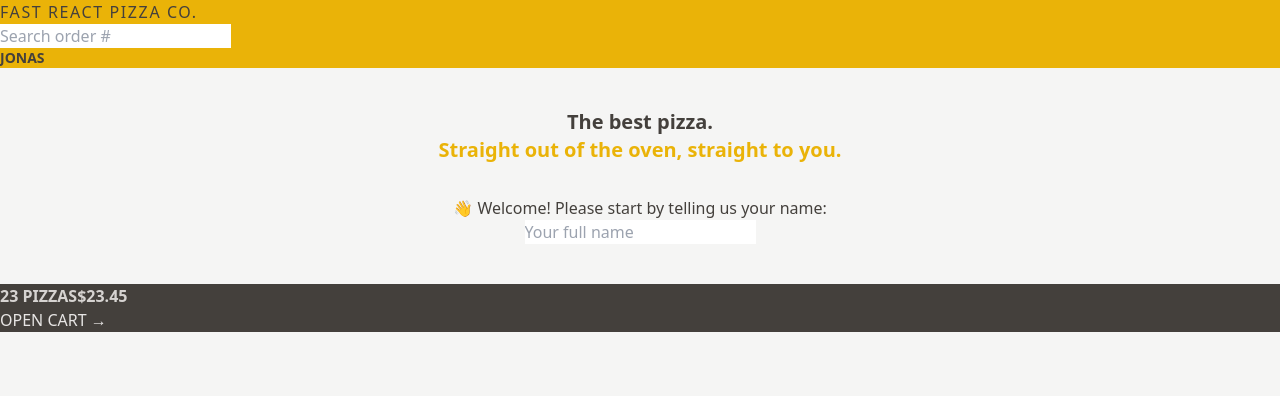
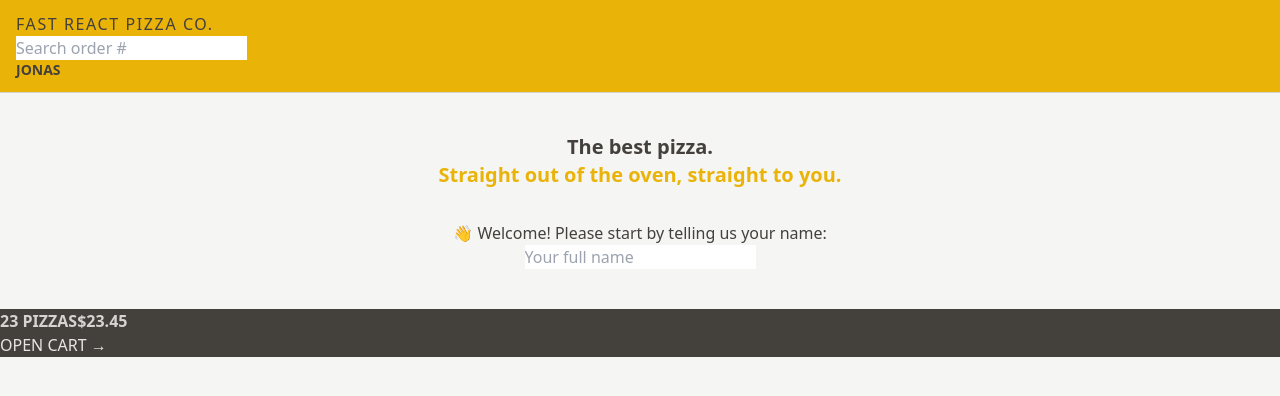
Before and after one commit to lahirujay99/Tailwind-CSS-Demo, a React (Vite) app: page / in a window 1280 px wide. Shown: the top 396 px of the page. Built offline with nearby package versions, Linux system fonts and the light colour scheme.

Commit message:
added border to header

```diff
--- a/src/ui/Header.jsx
+++ b/src/ui/Header.jsx
@@ -4,7 +4,7 @@ import Username from "../features/user/Username";
 
 function Header() {
   return (
-    <header className="bg-yellow-500 uppercase">
+    <header className="bg-yellow-500 uppercase px-4 py-3 border-b border-stone-300">
       <Link to="/" className="tracking-widest">Fast React Pizza Co.</Link>
 
       <SearchOrder />
```
